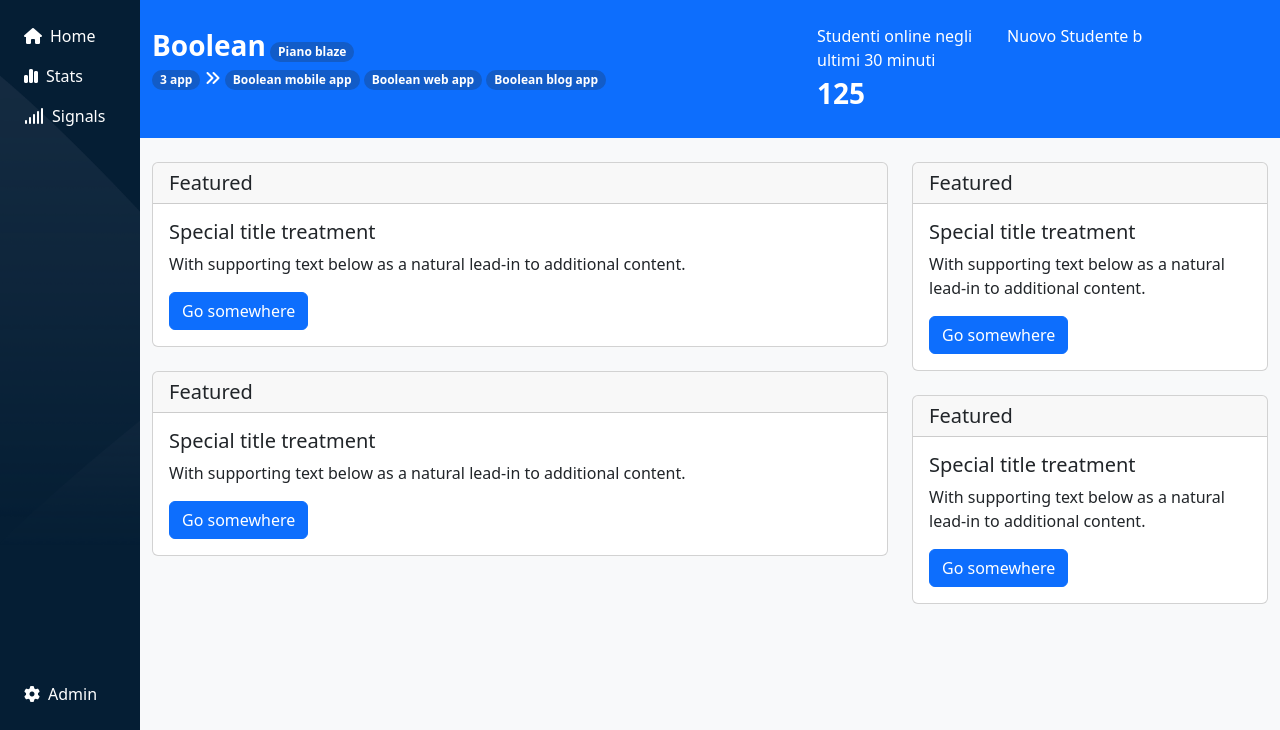
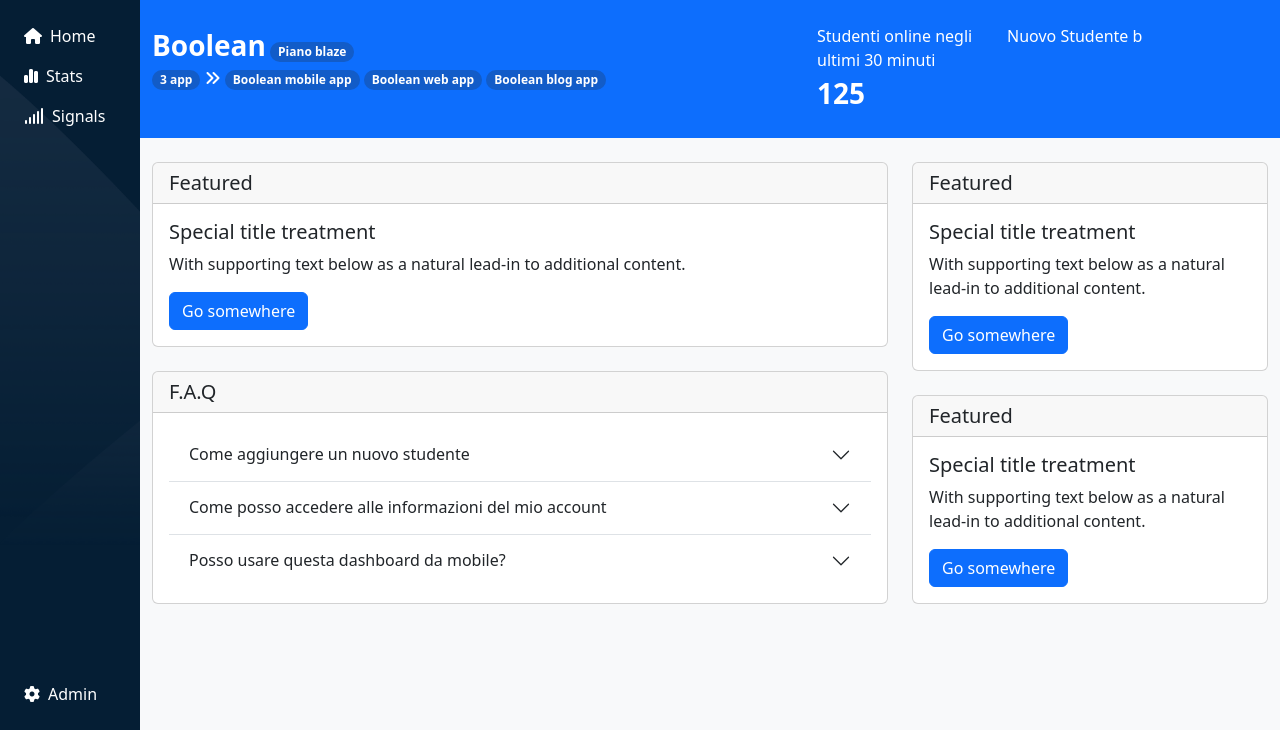
Before and after one commit to gianlucafalaschi/html-css-bootstrap-dashboard, a plain HTML site: page index.html in a window 1280 px wide. Shown: the part 70-800 px from the top of the page. Drawn offline with nearby package versions, Linux system fonts and the light colour scheme.

Commit message:
feat: faq card

```diff
--- a/index.html
+++ b/index.html
@@ -117,11 +117,40 @@
                         <!-- / CARD PROSSIME CLASSI -->
                         <!-- CARD FAQ -->
                         <div class="card mb-4">
-                            <h5 class="card-header">Featured</h5>
+                            <h5 class="card-header">F.A.Q</h5>
                             <div class="card-body">
-                              <h5 class="card-title">Special title treatment</h5>
-                              <p class="card-text">With supporting text below as a natural lead-in to additional content.</p>
-                              <a href="#" class="btn btn-primary">Go somewhere</a>
+                                <div class="accordion accordion-flush" id="accordionFlushExample">
+                                    <div class="accordion-item">
+                                      <h2 class="accordion-header">
+                                        <button class="accordion-button collapsed" type="button" data-bs-toggle="collapse" data-bs-target="#flush-collapseOne" aria-expanded="false" aria-controls="flush-collapseOne">
+                                          Come aggiungere un nuovo studente
+                                        </button>
+                                      </h2>
+                                      <div id="flush-collapseOne" class="accordion-collapse collapse" data-bs-parent="#accordionFlushExample">
+                                        <div class="accordion-body">Clicca sul + nella sezione blu.</div>
+                                      </div>
+                                    </div>
+                                    <div class="accordion-item">
+                                      <h2 class="accordion-header">
+                                        <button class="accordion-button collapsed" type="button" data-bs-toggle="collapse" data-bs-target="#flush-collapseTwo" aria-expanded="false" aria-controls="flush-collapseTwo">
+                                          Come posso accedere alle informazioni del mio account
+                                        </button>
+                                      </h2>
+                                      <div id="flush-collapseTwo" class="accordion-collapse collapse" data-bs-parent="#accordionFlushExample">
+                                        <div class="accordion-body">Clicca sull'icona della campanella.</div>
+                                      </div>
+                                    </div>
+                                    <div class="accordion-item">
+                                      <h2 class="accordion-header">
+                                        <button class="accordion-button collapsed" type="button" data-bs-toggle="collapse" data-bs-target="#flush-collapseThree" aria-expanded="false" aria-controls="flush-collapseThree">
+                                          Posso usare questa dashboard da mobile?
+                                        </button>
+                                      </h2>
+                                      <div id="flush-collapseThree" class="accordion-collapse collapse" data-bs-parent="#accordionFlushExample">
+                                        <div class="accordion-body">Certo! Almeno spero!</div>
+                                      </div>
+                                    </div>
+                                  </div>
                             </div>
                         </div>
                         <!--/ CARD FAQ -->
```
